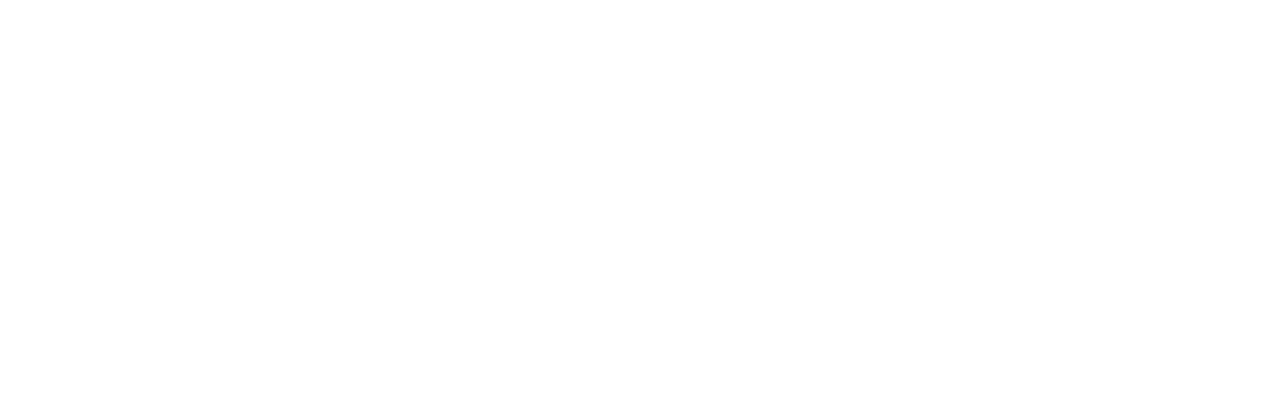
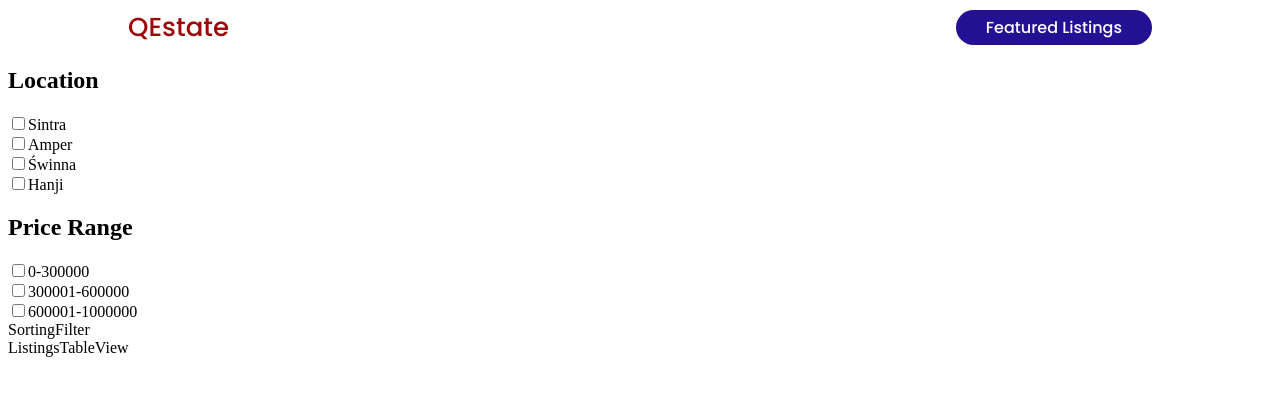
Before and after one commit to vishalp-65/RealEstate-MERN, a React (Create React App) app: page /listings in a window 1280 px wide. Before the commit this address had no page. Shown: the top 396 px of the page. Built offline with nearby package versions, Linux system fonts and the light colour scheme; no server answers.

Commit message:
added price filter and location filter view

```diff
--- a/src/App.js
+++ b/src/App.js
@@ -1,11 +1,16 @@
 import { Route, Routes } from "react-router-dom";
 import LandingPage from "./components/LandingPage/LandingPage";
+import Explrore from "./components/Explrore/Explrore";
 
 function App() {
   return (
     <div className="App">
       <Routes>
         <Route path="/" element = {<LandingPage />}> </Route>
+
+        {/* Explrore */}
+        <Route path="listings" element={<Explrore/>}></Route>
+
       </Routes>
     </div>
   );
--- /dev/null
+++ b/src/components/CheckBoxFilter/CheckBoxFilter.js
@@ -0,0 +1,55 @@
+import React from 'react'
+
+const locations = ["Sintra", "Amper", "Świnna", "Hanji"];
+const prices = ["0-300000", "300001-600000", "600001-1000000"];
+
+export default function CheckBoxFilter({
+    locationFilter,
+    priceRange,
+    handleLocationFilterChange,
+    handlePriceRangeFilter
+}) {
+    return (
+        <div className='checkbox-filter-container'>
+            {/* Location Based filter */}
+
+            <div className='filter'>
+                <h2>Location</h2>
+
+                {locations.map((location, index) => (
+                    <div key={index}>
+                        <label>
+                            <input
+                                type='checkbox'
+                                value={location}
+                                checked = {locationFilter.includes(location)}
+                                onChange={handleLocationFilterChange}
+                            />
+                            {location}
+                        </label>
+                    </div>
+                ))}
+            </div>
+
+            {/* Price based filter */}
+
+            <div className='price-range'>
+                <h2>Price Range</h2>
+
+                {prices.map((price, index) => (
+                    <div key={index}>
+                        <label>
+                            <input
+                                type='checkbox'
+                                value={price}
+                                checked = {priceRange.includes(price)}
+                                onChange={handlePriceRangeFilter}
+                            />
+                            {price}
+                        </label>
+                    </div>
+                ))}
+            </div>
+        </div>
+    )
+}
--- /dev/null
+++ b/src/components/Explrore/Explrore.js
@@ -0,0 +1,70 @@
+import React, { useState, useEffect } from 'react'
+import Header from '../Header/Header'
+import axios from 'axios';
+import config from '../../config/config';
+import CheckBoxFilter from '../CheckBoxFilter/CheckBoxFilter';
+import SortingFilter from '../SortingFilter/SortingFilter';
+import ListingsTableView from '../ListingsTableView/ListingsTableView';
+
+export default function Explrore() {
+
+  const [listingData, setListingData] = useState();
+  const [locationFilter, setLocationFilter] = useState([]);
+  const [priceRange, setPriceRange] = useState([]);
+  const [sortBy, setSortBy] = useState("");
+
+  async function fetchListing(){
+    try {
+      const response = await axios.get(`${config.backendPoint}/real-estate-data`);
+      setListingData(response.data.listings);
+    } catch (error) {
+      console.log(error);
+    }
+  }
+
+  //Filter Handle
+
+  const handleLocationFilterChange = () =>{
+    console.log("Vishal")
+  }
+
+  const handlePriceRangeFilter =() =>{
+
+  }
+
+  const handleSortByChange=()=>{
+
+  }
+
+  useEffect(() =>{
+    fetchListing();
+  }, [])
+
+
+  return (
+    <>
+        {/* Header */}
+        < Header/>
+
+        <div className='property-listing-view'>
+
+        </div>
+        {/* checkBoxFilter */}
+
+        <CheckBoxFilter
+          locationFilter = {locationFilter}
+          priceRange = {priceRange}
+          handleLocationFilterChange={handleLocationFilterChange}
+          handlePriceRangeFilter = {handlePriceRangeFilter}
+        />
+
+        {/* SortingFilters */}
+
+        <SortingFilter />
+
+        {/* ListingTableView */}
+
+        <ListingsTableView />
+    </>
+  );
+}
--- a/src/components/FeaturedListing/FeaturedListing.js
+++ b/src/components/FeaturedListing/FeaturedListing.js
@@ -13,7 +13,7 @@
 export default function FeaturedListing() {
     const [ listingData, setListiningData ] = useState([]);
 
-    async function fectchListning(){
+    async function fetchListing(){
         try {
             const res = await axios.get(`${config.backendPoint}/real-estate-data`);
             const data = res.data.listings;
@@ -28,7 +28,7 @@
     }
 
     useEffect(() =>{
-        fectchListning();
+        fetchListing();
     }, [])
 
     return (
@@ -59,7 +59,7 @@
                                     <CardActions>
                                         <div className='listing-details'>
                                             <span className='property-price'>Rs {element.price}</span>
-                                            <span className='property-city'>Rs {element.city.slice(0,5)}</span>
+                                            <span className='property-city'>{element.city.slice(0,7)}</span>
                                         </div>
                                     </CardActions>
                                 </CardActionArea>
--- a/src/components/Header/Header.js
+++ b/src/components/Header/Header.js
@@ -1,20 +1,25 @@
 import React from 'react'
 import "./Header.css";
+import { useNavigate } from 'react-router-dom';
 
 export default function Header({onPage}) {
+
+  const navigate = useNavigate();
+
   return (
     <div className='header'>
-      <div className='logo'>
-        Real-estate
+      <div className="logo" onClick={() => navigate("/")}>
+        QEstate
       </div>
-
-      {
-        onPage === "home" ? (
-          <div className='nav-link'>
-            <span>Explore</span>
-          </div>
-        ): ("")
-      }
+      {onPage === "home" ? (
+        <div className="nav-link" onClick={() => navigate("/listings")}>
+          <span>Explore</span>
+        </div>
+      ) :  (
+        <div className="nav-link" onClick={() => navigate("/listings")}>
+          <span>Featured Listings</span>
+        </div>
+      )}
     </div>
-  )
+  );
 }
--- /dev/null
+++ b/src/components/ListingsTableView/ListingsTableView.js
@@ -0,0 +1,7 @@
+import React from 'react'
+
+export default function ListingsTableView() {
+  return (
+    <div>ListingsTableView</div>
+  )
+}
--- /dev/null
+++ b/src/components/SortingFilter/SortingFilter.js
@@ -0,0 +1,7 @@
+import React from 'react'
+
+export default function SortingFilter() {
+  return (
+    <div>SortingFilter</div>
+  )
+}
```
Also changed, not shown: src/components/Explrore/Explrore.css (added), src/components/ListingsTableView/ListingsTableView.css (added).
